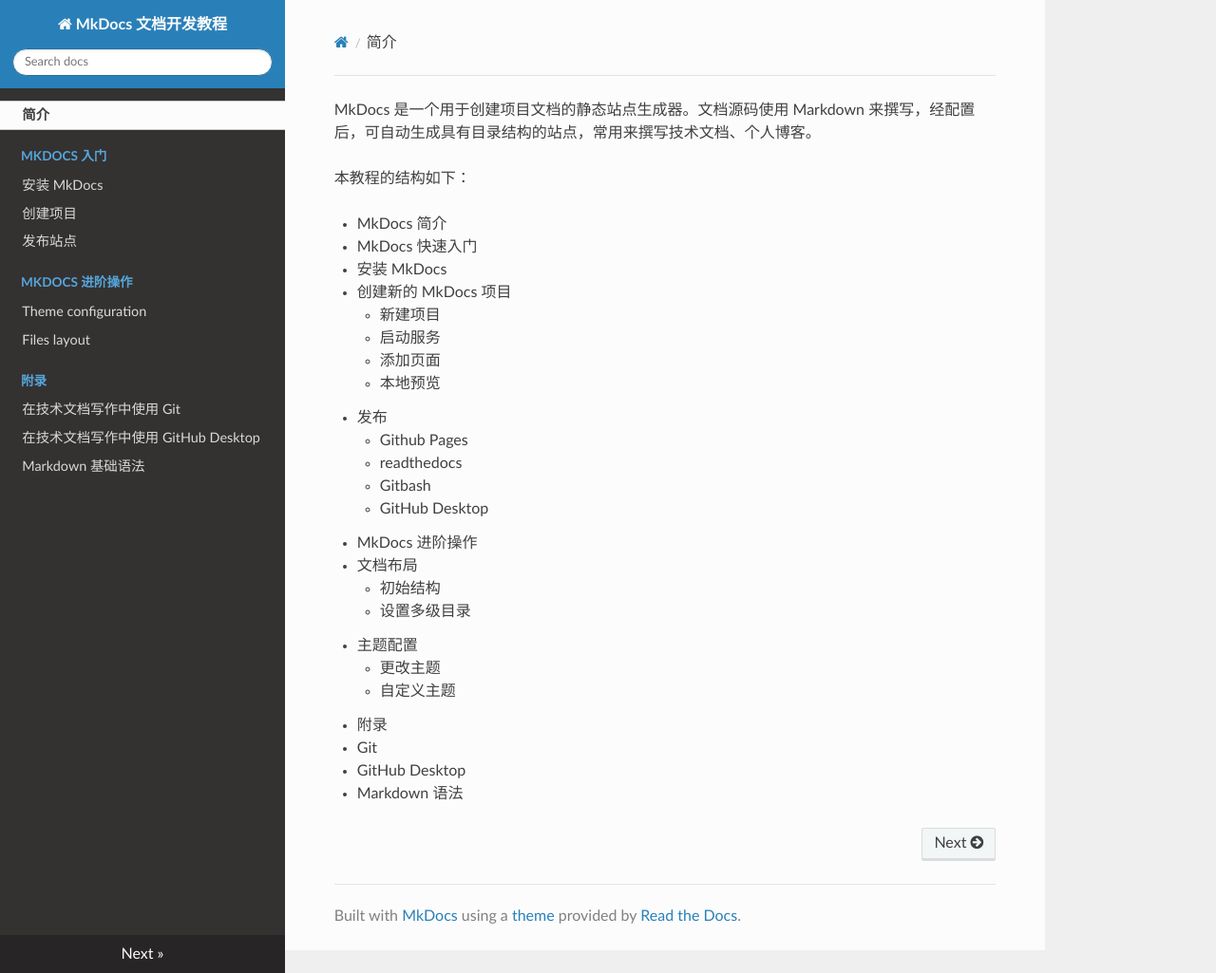
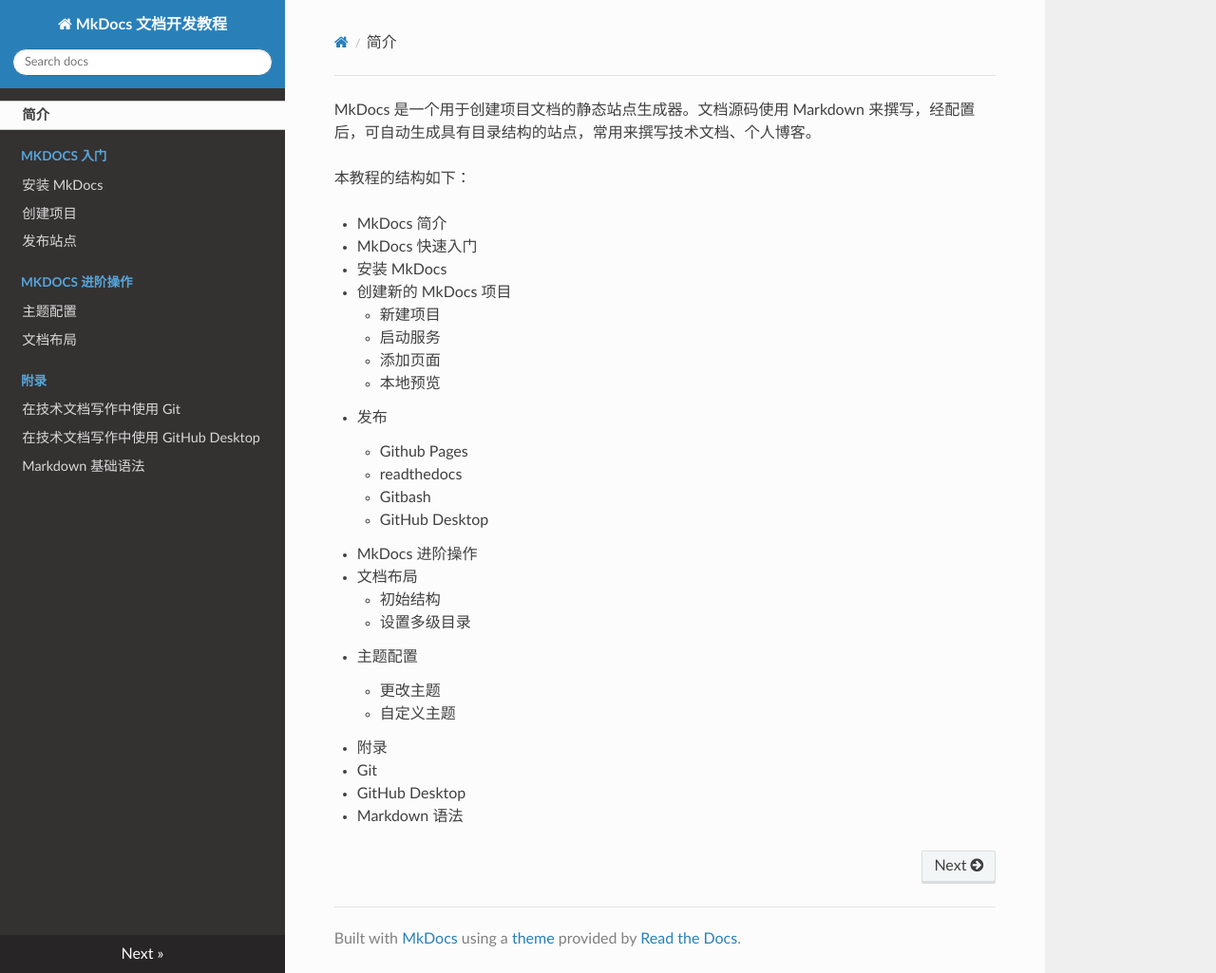
Before and after one commit to MkDocs-Like-Code/mkdocs-tutorial, an MkDocs documentation site: the page built from docs/index.md, in a window 1280 px wide and 1025 px high. Shown: the whole window at 95% size. Built offline with MkDocs 1.6.1, drawn with Linux system fonts in a browser that asks for light colours; nearby versions of some CDN libraries.

Commit message:
add the directory

```diff
--- a/docs/index.md
+++ b/docs/index.md
@@ -3,6 +3,7 @@
 本教程的结构如下：
 
 - MkDocs 简介
+
 - MkDocs 快速入门
   - 安装 MkDocs
   - 创建新的 MkDocs 项目
@@ -15,6 +16,7 @@
     - readthedocs
       - Gitbash
       - GitHub Desktop
+
 - MkDocs 进阶操作
   - 文档布局
     - 初始结构
@@ -22,6 +24,7 @@
   - 主题配置
     - 更改主题
     - 自定义主题
+
 - 附录
   - Git
   - GitHub Desktop
--- a/mkdocs.yml
+++ b/mkdocs.yml
@@ -9,8 +9,8 @@
     - 创建项目: get-started/create-program.md
     - 发布站点: get-started/deploy.md
   - MkDocs 进阶操作:
-    - MkDocs-advanced-operations/theme-configuration.md
-    - MkDocs-advanced-operations/files-layout.md
+    - 主题配置: MkDocs-advanced-operations/theme-configuration.md
+    - 文档布局: MkDocs-advanced-operations/files-layout.md
   - 附录:
     - 在技术文档写作中使用 Git: appendix/Git.md
     - 在技术文档写作中使用 GitHub Desktop: appendix/GitHub Desktop.md
```
